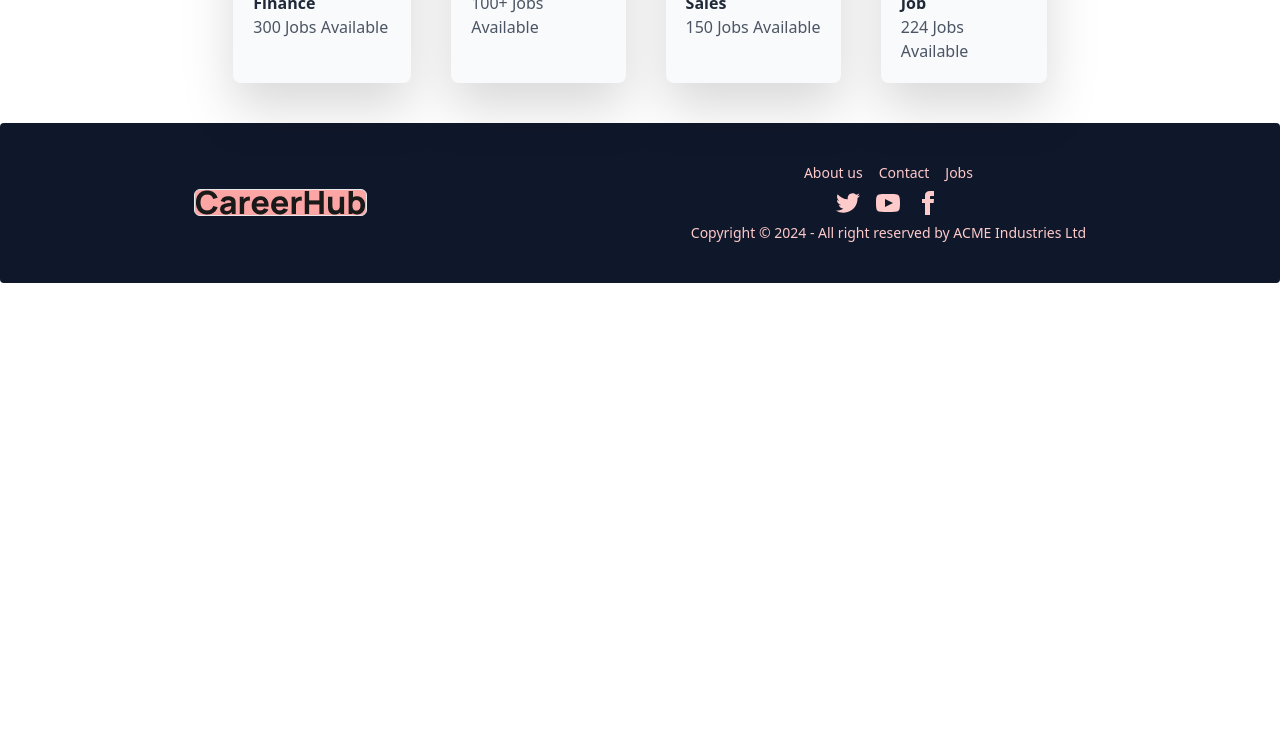
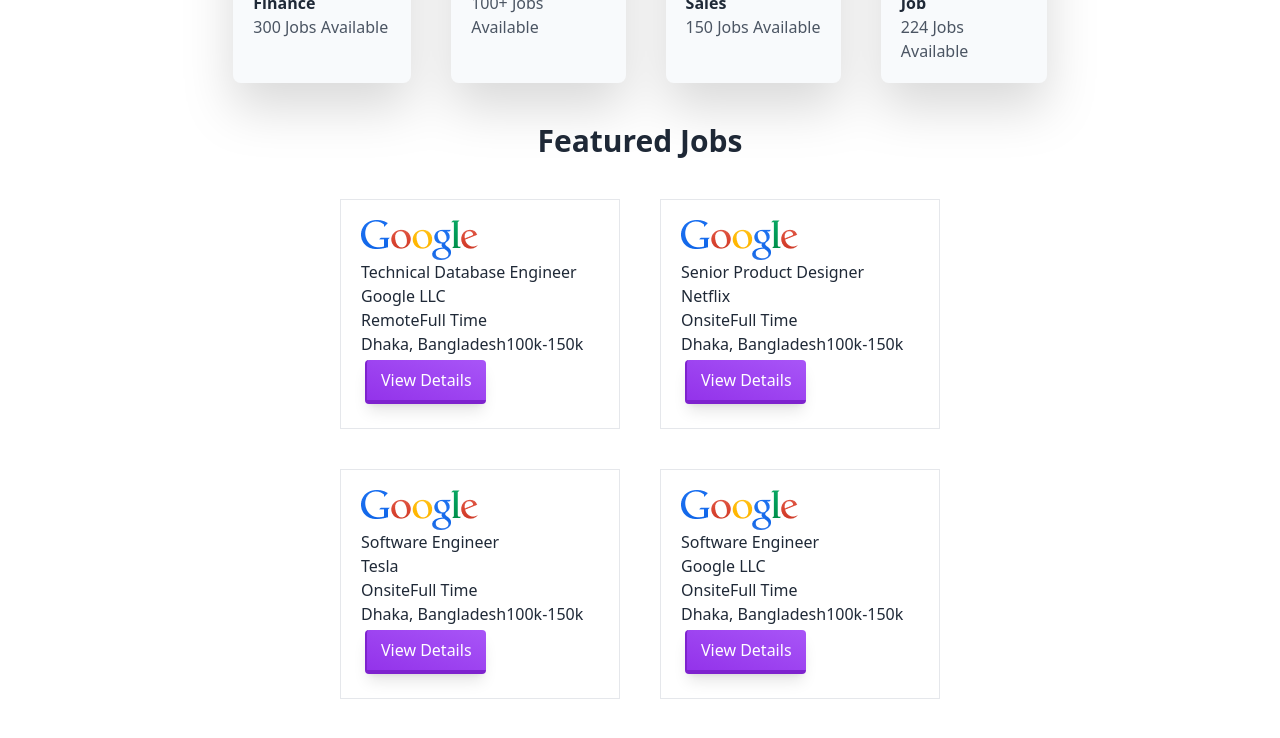
Before and after one commit to hulk-code/Search_Jobs, a React (Vite) app: page / in a window 1280 px wide. Shown: the part 780-1518 px from the top of the page. Before the commit the page ends 1063 px from the top, so only its background shows below. Built offline with nearby package versions, Linux system fonts and the light colour scheme.

Commit message:
feauterd jObs Card

```diff
--- a/src/Component/CategoryList/CategoryJob/CategoryJob.jsx
+++ b/src/Component/CategoryList/CategoryJob/CategoryJob.jsx
@@ -1,20 +1,27 @@
+import accounts from "../../../assets/icons/accounts.png";
+import chip from "../../../assets/icons/chip.png";
+import creative from "../../../assets/icons/creative.png";
+import marketing from "../../../assets/icons/marketing.png";
 
-import accounts from '../../../assets/icons/accounts.png'
-import chip from '../../../assets/icons/chip.png'
-import creative from '../../../assets/icons/creative.png'
-import marketing from '../../../assets/icons/marketing.png'
-
-const CategoryJob = ({categoryJob}) => {
-    const {logo ,category_name ,availability}=categoryJob;
-    return (
-        <div className='bg-slate-50 p-5 hover:bg-amber-50
+const CategoryJob = ({ categoryJob }) => {
+  const { logo, category_name, availability } = categoryJob;
+  return (
+    <div
+      className="bg-slate-50 p-5 hover:bg-amber-50
          hover:scale-105 hover:shadow-lg hover:shadow-sky-500
-         transition-all duration-300 ease-in-out rounded-lg m-5'>
-        <img src={accounts} alt="" className='transition-transform duration-300 ease-in-out hover:scale-110' />
-        <h1 className='text-gray-800 hover:text-red-400 font-bold'>{category_name}</h1>
-        <p className='text-gray-600 hover:text-red-400'>{availability}</p>
+         transition-all duration-300 ease-in-out rounded-lg m-5"
+    >
+      <img
+        src={accounts}
+        alt=""
+        className="transition-transform duration-300 ease-in-out hover:scale-110"
+      />
+      <h1 className="text-gray-800 hover:text-red-400 font-bold">
+        {category_name}
+      </h1>
+      <p className="text-gray-600 hover:text-red-400">{availability}</p>
     </div>
-    );
+  );
 };
 
 export default CategoryJob;
--- /dev/null
+++ b/src/Component/Home/FeaturedJobs/FeaturedJobs.jsx
@@ -0,0 +1,26 @@
+import { useEffect, useState } from "react";
+import Job from "../Job/job";
+
+
+const FeaturedJobs = () => {
+    const [jobs , setJobs]=useState([])
+    useEffect(() =>{
+        fetch('/public/jobs.json')
+        .then(res => res.json())
+        .then(data => setJobs(data))
+    },[])
+    return (
+        <div>
+           <div>
+                <h1 className="text-3xl text-center font-bold  lg:m-5">Featured Jobs</h1>
+            </div>
+           <div className="lg:w-1/2 mx-auto lg:grid grid-cols-2 ">
+            {
+                jobs.map(job =><Job key={job.id} job={job}></Job>)
+            }
+           </div>
+        </div>
+    );
+};
+
+export default FeaturedJobs;
--- a/src/Component/Home/Home.jsx
+++ b/src/Component/Home/Home.jsx
@@ -1,12 +1,14 @@
 
 import CategoryList from '../CategoryList/CategoryList';
 import Banner from './Banner/Banner';
+import FeaturedJobs from './FeaturedJobs/FeaturedJobs';
 
 const Home = () => {
     return (
         <div>
           <Banner></Banner>
           <CategoryList></CategoryList>
+          <FeaturedJobs></FeaturedJobs>
         </div>
     );
 };
--- /dev/null
+++ b/src/Component/Home/Job/Job.jsx
@@ -0,0 +1,42 @@
+import logo from "../../../assets/logo/google.png";
+
+const Job = ({ job }) => {
+  const {
+    job_title,
+    company_name,
+    remote_or_onsite,
+    location,
+    job_type,
+    salary,
+  } = job;
+  return (
+    <div className="border m-5 p-5">
+      <img src={logo} alt="" />
+      <h1>{job_title}</h1>
+      <h1>{company_name}</h1>
+      <div className="flex">
+        <p>{remote_or_onsite}</p>
+        <p>{job_type}</p>
+      </div>
+      <div className="flex">
+        <div>{location}</div>
+        <div>{salary}</div>
+      </div>
+      <a
+        href="#_"
+        className="rounded relative inline-flex group items-center justify-center
+         px-3.5 py-2 m-1 cursor-pointer border-b-4 border-l-2 active:border-purple-600
+          active:shadow-none shadow-lg bg-gradient-to-tr from-purple-600 to-purple-500
+           border-purple-700 text-white"
+      >
+        <span
+          className="absolute w-0 h-0 transition-all duration-300 ease-out
+         bg-white rounded-full group-hover:w-32 group-hover:h-32 opacity-10"
+        ></span>
+        <span className="relative">View Details</span>
+      </a>
+    </div>
+  );
+};
+
+export default Job;
```
